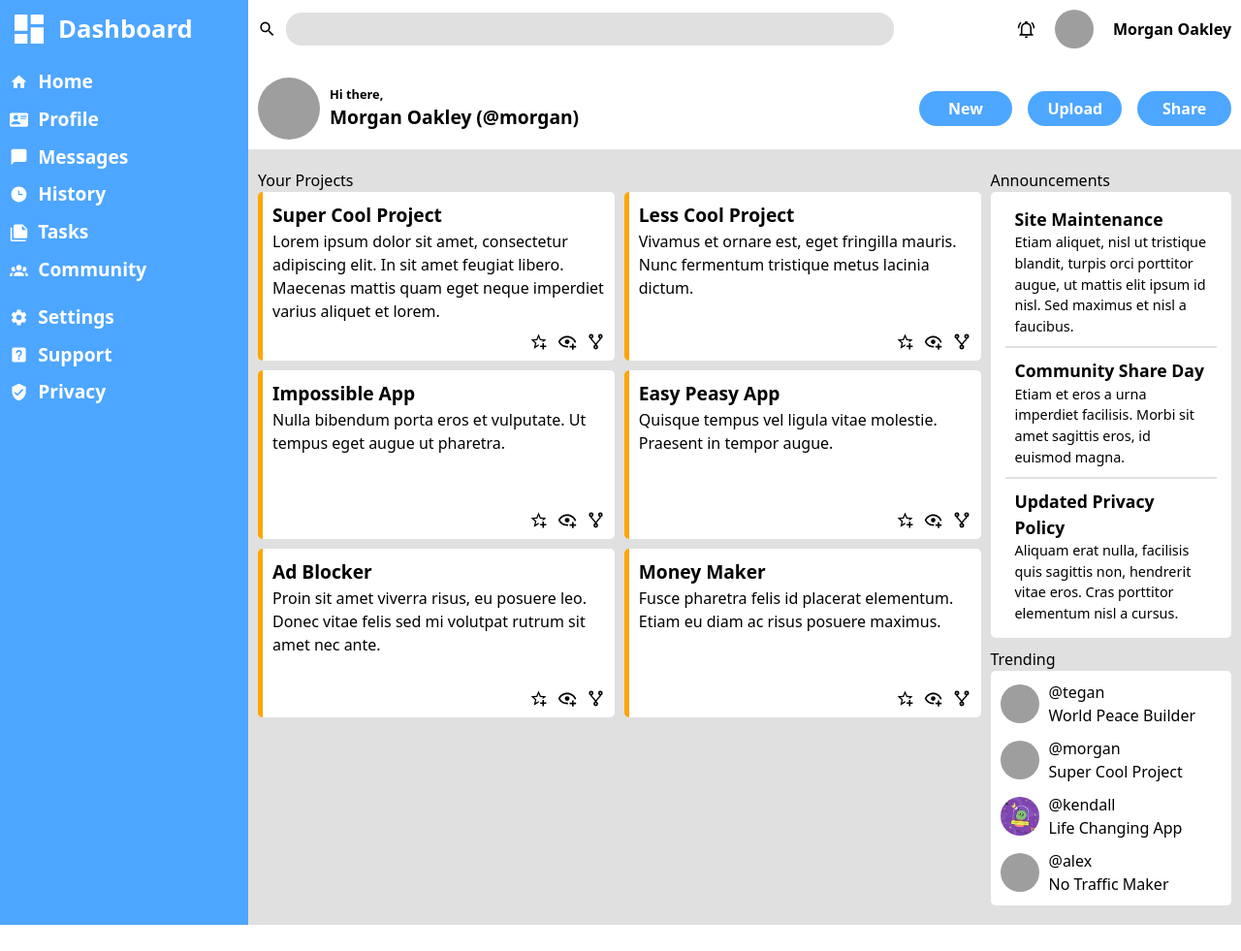
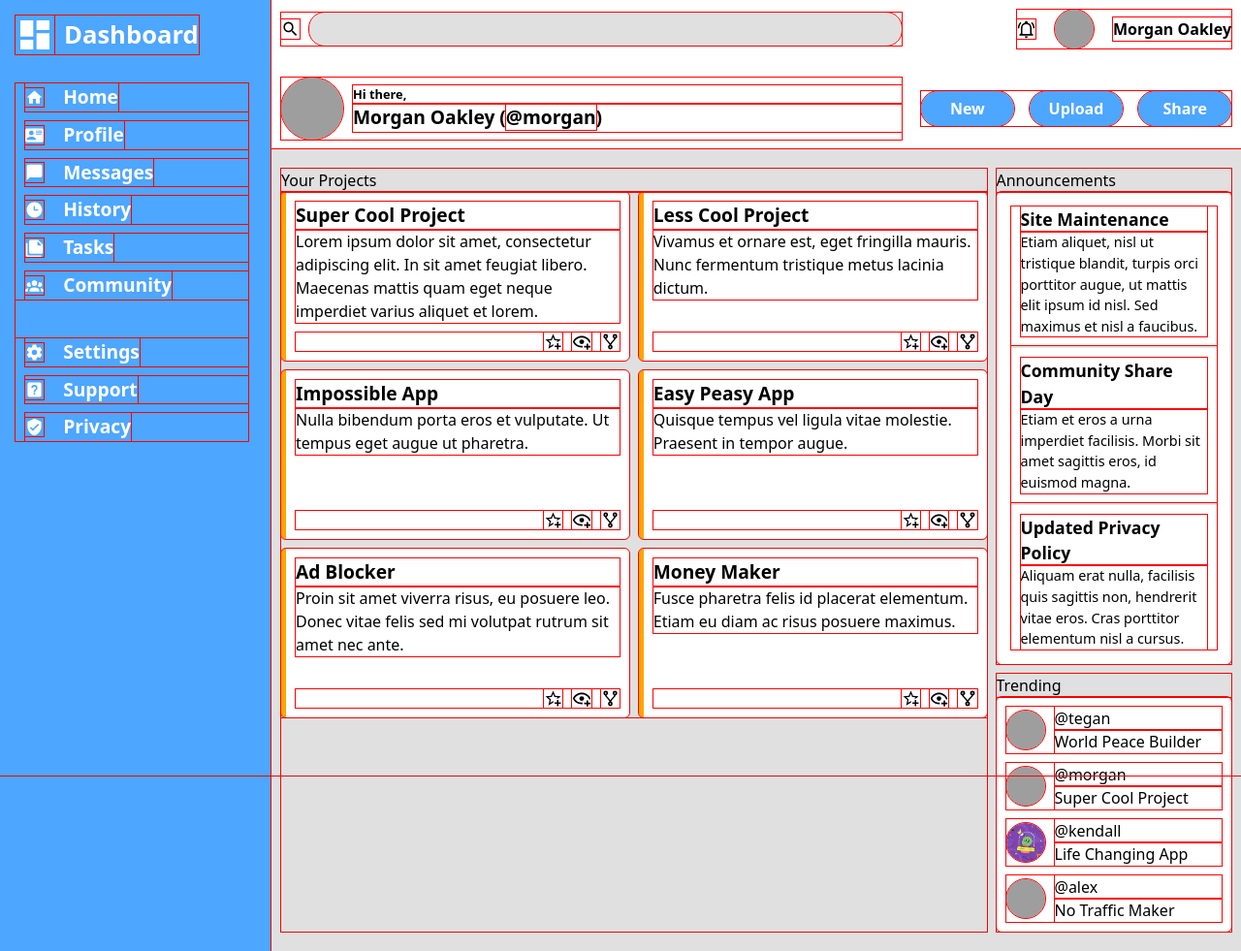
Before and after one commit to kladov-vv/admin-dashboard-, a plain HTML site: page index.html in a window 1280 px wide. Shown: the whole page at 97% size. Before the commit the page ends 954 px from the top, so only its background shows below. Drawn offline with Linux system fonts and the light colour scheme; grey boxes are pictures that could not be loaded.

Commit message:
change html structure and refine styling of sidebar

```diff
--- a/index.html
+++ b/index.html
@@ -10,9 +10,7 @@
 <body>
     <div class="container">
         <div class="sidebar">
-            <div class="sidebar-logo">
-                <a href=""><img src="images/icons/view-dashboard.svg" alt="dashboard logo">Dashboard</a>
-            </div>
+            <a href="" class="sidebar-logo"><img src="images/icons/view-dashboard.svg" alt="dashboard logo">Dashboard</a>
             <nav class="sidebar-nav">
                 <ul class="nav-section">
                     <li><a href=""><img src="images/icons/nav-icons/home.svg" alt="home icon">Home</a></li>
--- a/style.css
+++ b/style.css
@@ -9,7 +9,7 @@
     --content-color: #fff;
     --accent-color: #4DA6FF;
     --bg-color: #e0e0e0;
-    --card-accent-color: yellow;
+    --card-accent-color: orange;
 }
 
 h1, h2, h3, h4, h5, h6,
@@ -31,16 +31,16 @@ button:hover {
 }
 
 /* temporary for grid visualization */
-/* form, div, nav, ul, li, a {
-    border: 1px solid red;
-} */
+* {
+    outline: 1px solid red;
+}
 
 .container {
     display: grid;
-    grid-template-columns: minmax(200px, 1fr) 4fr; /*change min to 'max-content' later*/
+    grid-template-columns: minmax(min-content, 280px) 1fr;
     grid-template-rows: min-content 1fr;
 
-    height: 100dvh; /* temporary for grid visualization*/
+    height: 100dvh;
 }
 
 .icon-btn {
@@ -58,50 +58,52 @@ button:hover {
 .sidebar {
     grid-row: 1 / -1;
 
-    padding: 10px;
+    padding: 16px;
+    padding-right: 24px;
 
     color: #fff;
     background-color: var(--accent-color);
 }
 
+.sidebar a {
+    display: grid;
+    grid-template-columns: min-content 1fr;
+    align-items: center;
+
+    width: min-content;
+}
+
+/* sidebar logo */
 .sidebar-logo {
-    margin-bottom: 20px;
+    gap: 10px;
+
+    margin-bottom: 30px;
 
     font-size: 1.6rem;
     font-weight: 700;
-}
-
-.sidebar-logo a {
-    display: grid;
-    grid-template-columns: min-content 1fr;
-    align-items: center;
-    gap: 10px;
-
-    width: min-content;
 }
 
 .sidebar-logo img {
     width: 2.5rem;
 }
 
+/* sidebar nav */
 .nav-section {
     display: grid;
-    justify-items: start;
     gap: 10px;
 
     font-size: 1.2rem;
     font-weight: 700;
+
+    padding-left: 10px;
 }
 
 .nav-section + .nav-section {
-    margin-top: 20px;
+    margin-top: 40px;
 }
 
 .nav-section a {
-    display: grid;
-    grid-template-columns: min-content 1fr;
-    align-items: center;
-    gap: 10px;
+    gap: 20px;
 }
 
 .nav-section img {
@@ -246,7 +248,7 @@ button:hover {
     align-content: space-between;
     gap: 10px;
 
-    border-left: orange solid 5px;
+    border-left: var(--card-accent-color) solid 5px;
 
     padding: 10px;
 }
```
